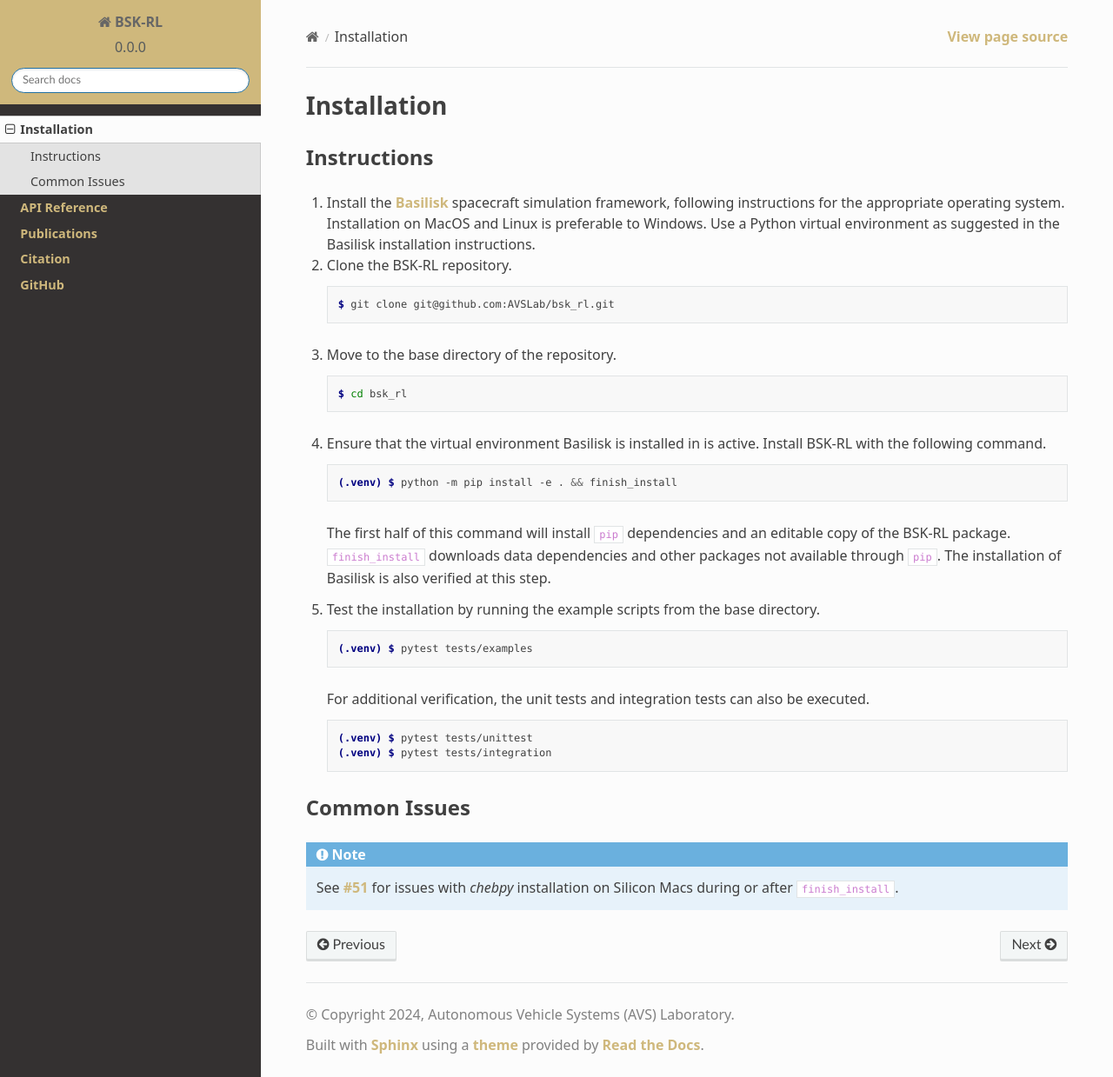
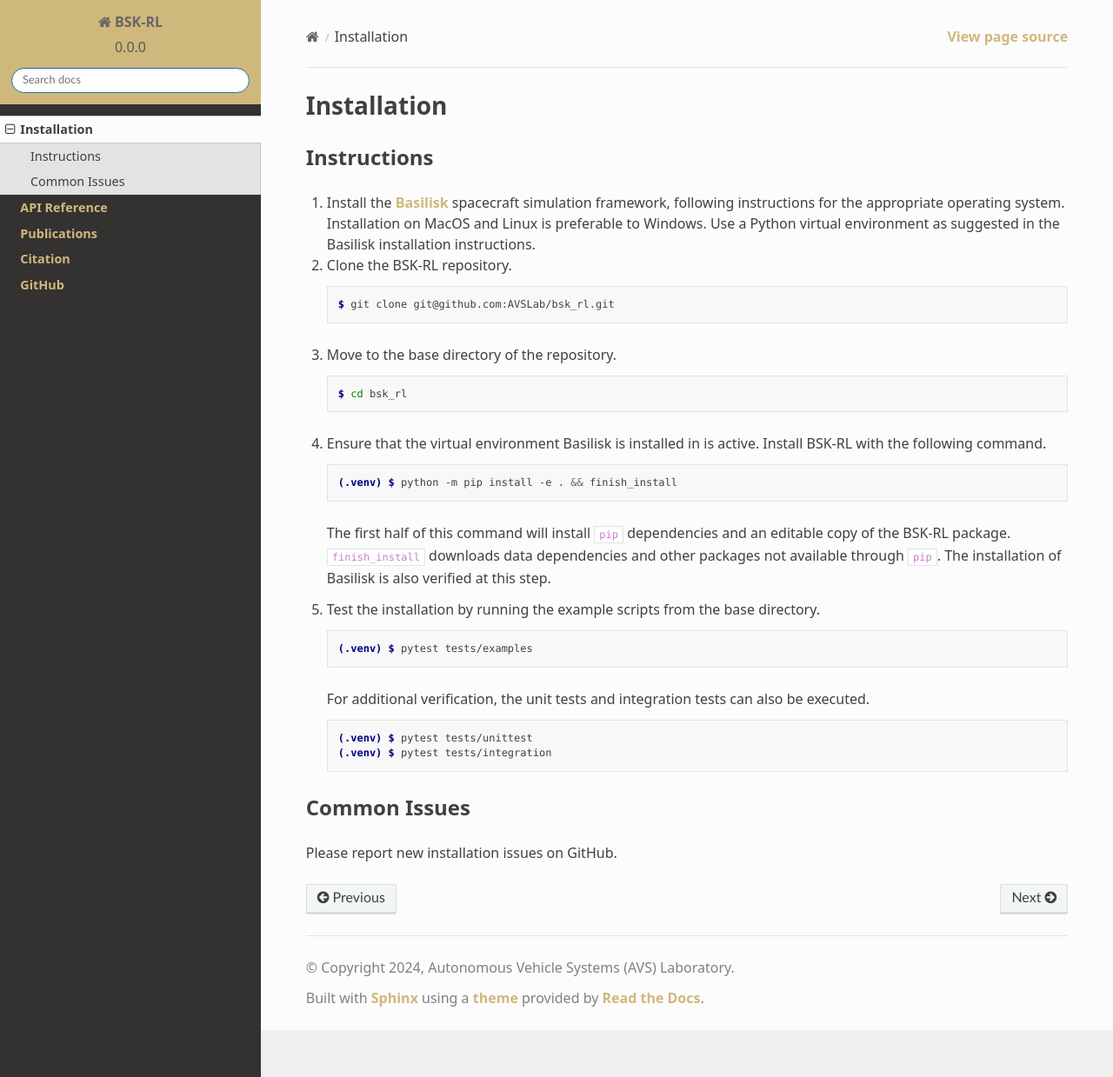
Before and after one commit to AVSLab/bsk_rl, a Sphinx documentation site: the page built from docs/source/install.rst, in a window 1280 px wide and 1239 px high. Shown: the whole window at 87% size. Built offline with Sphinx 7.4.7 and the Read the Docs theme 2.0.0, drawn with Linux system fonts in a browser that asks for light colours; pages that are not in the unit, such as notebooks, are missing from menus; the version number is read from the project's files by our own code.

```diff
--- a/docs/source/index.rst
+++ b/docs/source/index.rst
@@ -15,6 +15,8 @@
 .. note::
 
     BSK-RL and its documentation are under active development. Please continue to check back for updates.
+
+.. note::
 
     New environments should be built using the :ref:`general satellite tasking framework <bsk_rl.envs.general_satellite_tasking>`; legacy environments are in the process of being ported to this framework.
 
--- a/docs/source/install.rst
+++ b/docs/source/install.rst
@@ -45,6 +45,4 @@
 Common Issues
 -------------
 
-.. note::
-
-    See `#51 <https://github.com/AVSLab/bsk_rl/issues/51>`_ for issues with `chebpy` installation on Silicon Macs during or after ``finish_install``.
+Please report new installation issues on GitHub.
```
Also changed, not shown: 1 other file.
